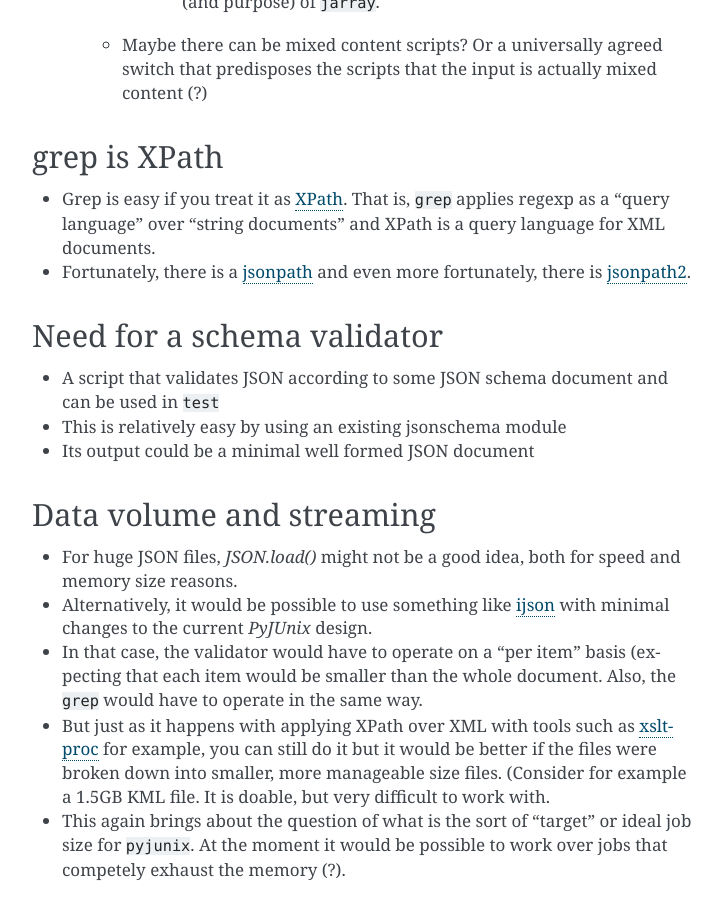
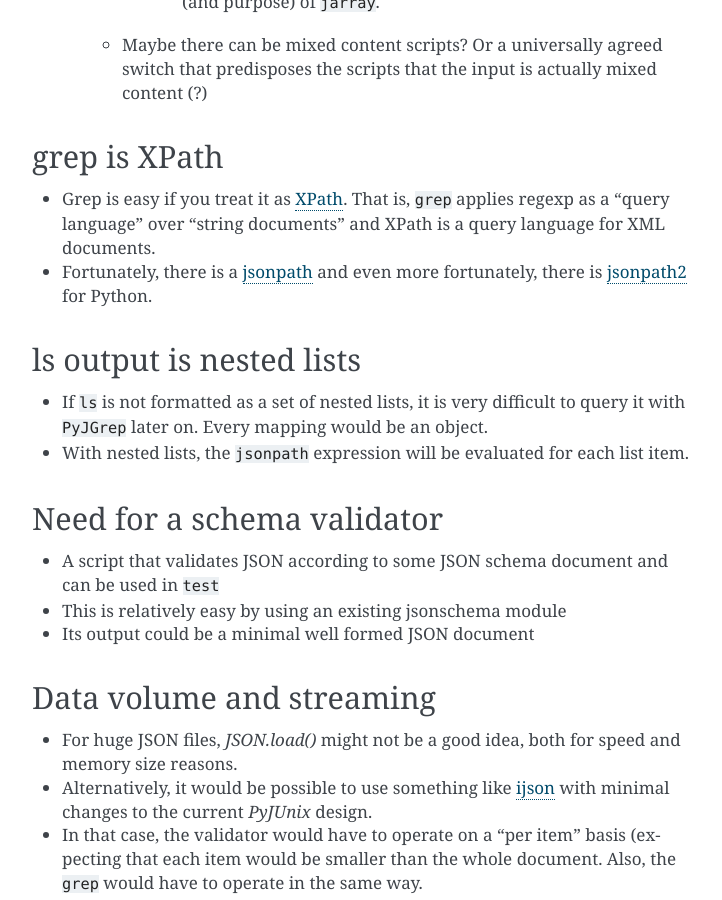
Before and after one commit to aanastasiou/pyjunix, a Sphinx documentation site: the page built from doc/source/junix_notes.rst, in a window 1280 px wide and 900 px high, scrolled down 856 px. Shown: the whole window, without its empty margins (388-1110 px from the left). Built offline with Sphinx 7.4.7, drawn with Linux system fonts in a browser that asks for light colours; some of the changed text lies outside the part shown.

Commit message:
Turned pyjls output into nested list rather than nested mappings, revised docs to reflect changes

```diff
--- a/doc/source/junix_notes.rst
+++ b/doc/source/junix_notes.rst
@@ -34,11 +34,21 @@ Pure JSON Or Mixed Content?
 grep is XPath
 -------------
 
-* Grep is easy if you treat it as `XPath <https://en.wikipedia.org/wiki/XPath>`_. That is, ``grep`` applies regexp as
-  a "query language" over "string documents" and XPath is a query language for XML documents.
+* Grep is easy if you treat it as `XPath <https://en.wikipedia.org/wiki/XPath>`_.
+  That is, ``grep`` applies regexp as a "query language" over "string documents" and XPath is a query language for
+  XML documents.
 
 * Fortunately, there is a `jsonpath <https://github.com/JSON-path/JsonPath>`_ and even more fortunately, there is
-  `jsonpath2 <https://github.com/pacifica/python-jsonpath2>`_.
+  `jsonpath2 <https://github.com/pacifica/python-jsonpath2>`_ for Python.
+
+
+ls output is nested lists
+-------------------------
+
+* If ``ls`` is not formatted as a set of nested lists, it is very difficult to query it with ``PyJGrep`` later on.
+  Every mapping would be an object.
+
+* With nested lists, the ``jsonpath`` expression will be evaluated for each list item.
 
 
 Need for a schema validator
```
Also changed, not shown: pyjunix/__init__.py (+6 -5 lines), readme.md (+32 -4 lines).
